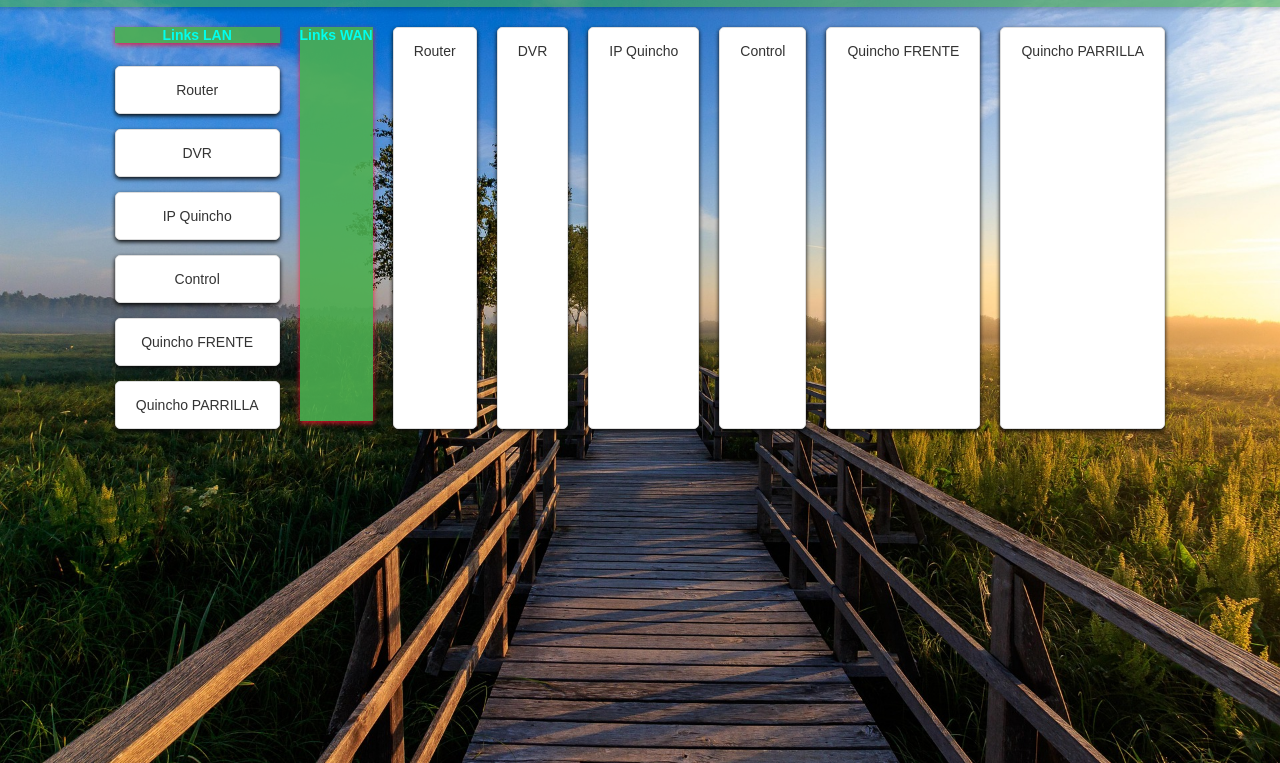
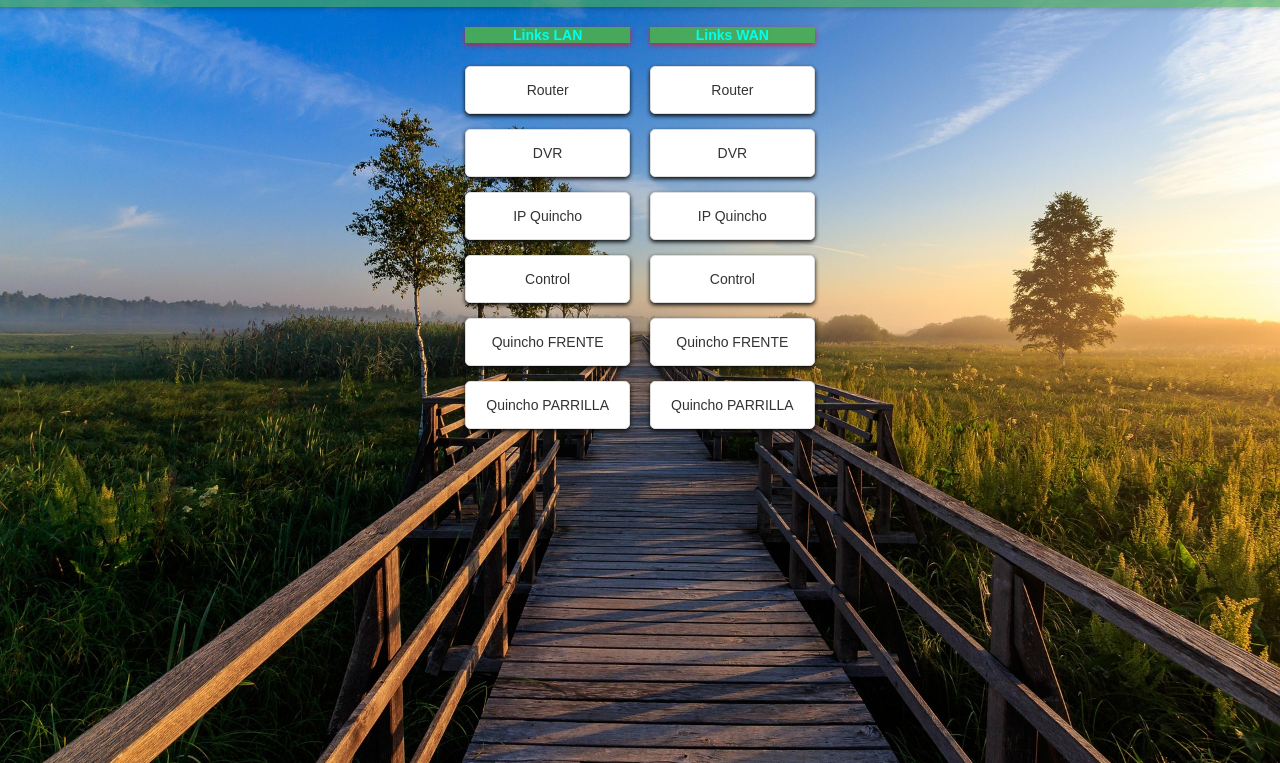
Before and after one commit to hectorfs/shortcuts, a plain HTML site: page index.html in a window 1280 px wide. Shown: the part 37-800 px from the top of the page. Drawn offline with Linux system fonts and the light colour scheme.

Commit message:
Update index.html

```diff
--- a/index.html
+++ b/index.html
@@ -88,7 +88,8 @@
             <a class="link" href="http://192.168.0.150" target="_blank">Control</a>
             <a class="link" href="http://192.168.0.202" target="_blank">Quincho FRENTE</a>
             <a class="link" href="http://192.168.0.203:81" target="_blank">Quincho PARRILLA</a>
-        </div>
+            </div>
+        <div class="column">
           <div class="column-title">Links WAN</div>
             <a class="link" href="http://hetito.ddns.net" target="_blank">Router</a>
             <a class="link" href="http://hetito.ddns.net:886" target="_blank">DVR</a>
```
